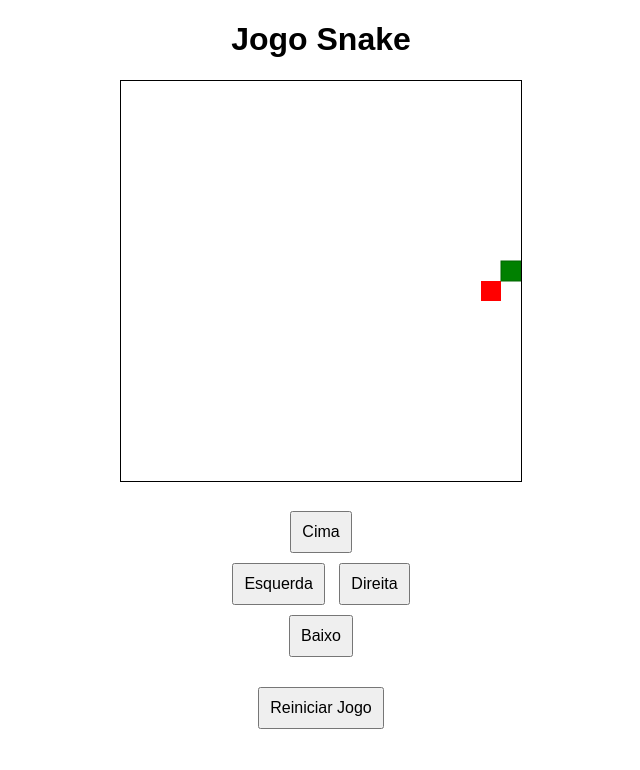
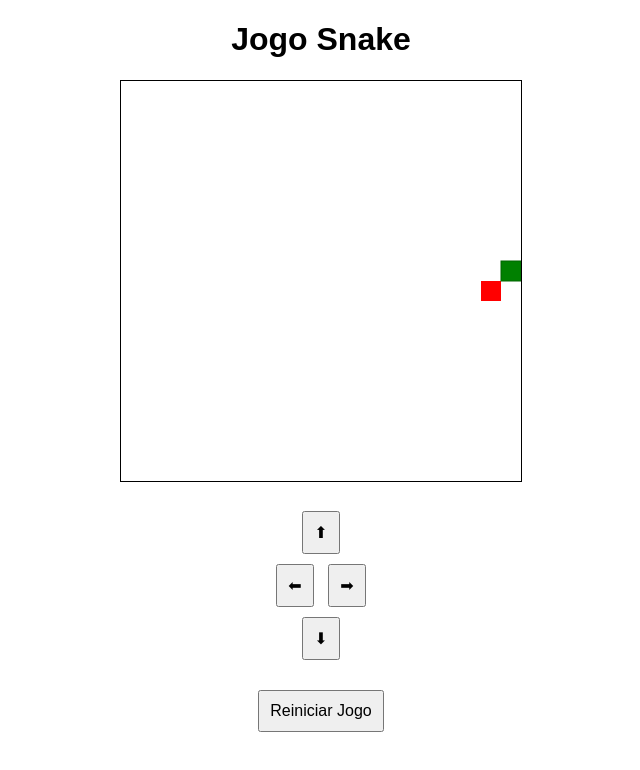
Before and after one commit to orgglej/cobrinha, a plain HTML site: page index.html in a window 1280 px wide. Shown: the whole page, without its empty margins (319-959 px from the left). Drawn offline with Linux system fonts and the light colour scheme.

Commit message:
Update index.html

```diff
--- a/index.html
+++ b/index.html
@@ -10,12 +10,12 @@
     <h1>Jogo Snake</h1>
     <canvas id="gameCanvas" width="400" height="400"></canvas>
     <div class="controls">
-        <button id="up">Cima</button>
+        <button id="up">⬆</button>
         <div>
-            <button id="left">Esquerda</button>
-            <button id="right">Direita</button>
+            <button id="left">⬅</button>
+            <button id="right">➡</button>
         </div>
-        <button id="down">Baixo</button>
+        <button id="down">⬇</button>
     </div>
     <button id="restart">Reiniciar Jogo</button>
     <script src="script.js"></script>
```
